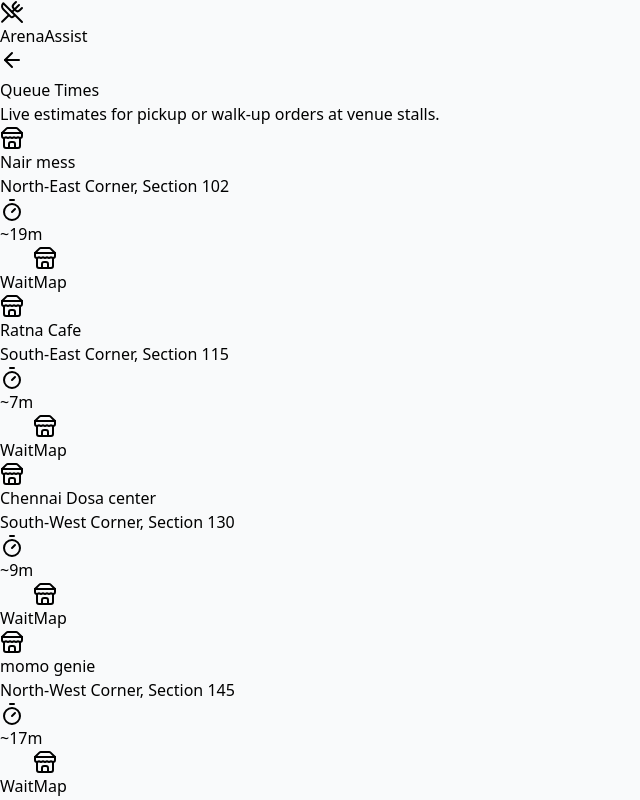
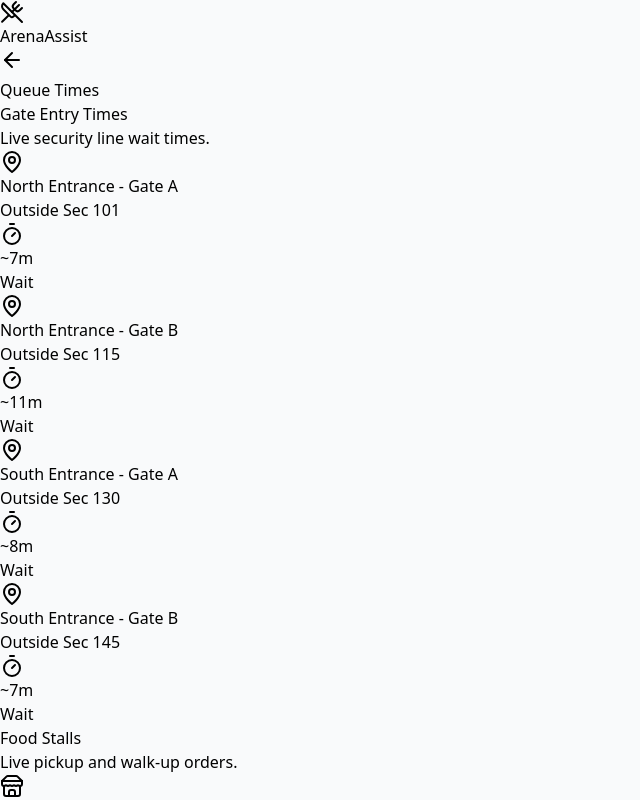
Before and after one commit to koushikc05/Arena_Assist, a React (Vite) app: page /queue in a window 1280 px wide. Shown: the top 800 px of the page, without its empty margins (0-640 px from the left). Built offline with nearby package versions, Linux system fonts and the light colour scheme; no server answers.

Commit message:
feat: split stadium entrances into dual gates and add wait times to queue page

```diff
--- a/src/components/ArenaMapSVG.jsx
+++ b/src/components/ArenaMapSVG.jsx
@@ -68,8 +68,11 @@ const ArenaMapSVG = ({ activeStallId, userSeat }) => {
             fill="none" stroke="#cbd5e1" strokeWidth="80" opacity="0.5"/>
 
       {/* Exits & Restrooms - Subtle Markers */}
-      <text x="400" y="40" textAnchor="middle" fill="#cbd5e1" fontSize="12" fontWeight="bold" tracking="widest">NORTH ENTRANCE</text>
-      <text x="400" y="570" textAnchor="middle" fill="#cbd5e1" fontSize="12" fontWeight="bold" tracking="widest">SOUTH ENTRANCE</text>
+      <text x="250" y="40" textAnchor="middle" fill="#cbd5e1" fontSize="12" fontWeight="bold" tracking="widest">NORTH ENTRANCE - GATE A</text>
+      <text x="550" y="40" textAnchor="middle" fill="#cbd5e1" fontSize="12" fontWeight="bold" tracking="widest">NORTH ENTRANCE - GATE B</text>
+
+      <text x="250" y="570" textAnchor="middle" fill="#cbd5e1" fontSize="12" fontWeight="bold" tracking="widest">SOUTH ENTRANCE - GATE A</text>
+      <text x="550" y="570" textAnchor="middle" fill="#cbd5e1" fontSize="12" fontWeight="bold" tracking="widest">SOUTH ENTRANCE - GATE B</text>
 
       {/* Stall Markers */}
       {Object.entries(STALL_COORDS).map(([id, coords]) => {
--- a/src/pages/Queue.jsx
+++ b/src/pages/Queue.jsx
@@ -3,15 +3,22 @@
  */
 import React from 'react';
 import { useNavigate } from 'react-router-dom';
-import { ArrowLeft, Timer, Store } from 'lucide-react';
+import { ArrowLeft, Timer, Store, MapPin } from 'lucide-react';
 import stallsData from '../data/stalls.json';
+
+const gatesData = [
+  { id: 'gate_n_a', name: 'North Entrance - Gate A', location: 'Outside Sec 101' },
+  { id: 'gate_n_b', name: 'North Entrance - Gate B', location: 'Outside Sec 115' },
+  { id: 'gate_s_a', name: 'South Entrance - Gate A', location: 'Outside Sec 130' },
+  { id: 'gate_s_b', name: 'South Entrance - Gate B', location: 'Outside Sec 145' },
+];
 
 const Queue = () => {
   const navigate = useNavigate();
 
   return (
-    <main className="flex-1 bg-white animate-in slide-in-from-right-4 fade-in duration-300 pb-10">
-      <header className="px-6 py-4 flex items-center gap-4 bg-white border-b border-gray-100 shadow-sm relative z-10">
+    <main className="flex-1 bg-white animate-in slide-in-from-right-4 fade-in duration-300 pb-10 overflow-auto">
+      <header className="px-6 py-4 flex items-center gap-4 bg-white border-b border-gray-100 shadow-sm relative z-10 sticky top-0">
         <button
           onClick={() => navigate('/home')}
           className="p-2 -ml-2 rounded-full hover:bg-gray-100 transition min-h-[44px] min-w-[44px] flex items-center justify-center"
@@ -22,7 +29,35 @@ const Queue = () => {
       </header>
 
       <section className="p-4">
-        <p className="text-gray-500 mb-6 font-medium leading-relaxed">Live estimates for pickup or walk-up orders at venue stalls.</p>
+        <h2 className="text-lg font-black text-gray-900 mb-2">Gate Entry Times</h2>
+        <p className="text-gray-500 mb-4 font-medium leading-relaxed text-sm">Live security line wait times.</p>
+
+        <ul className="flex flex-col gap-3 mb-8">
+          {gatesData.map(gate => (
+            <li key={gate.id} className="bg-white border border-gray-100 shadow-sm hover:shadow-md transition-shadow rounded-3xl p-4 flex items-center justify-between group">
+              <div className="flex gap-3 items-center">
+                <div className="bg-blue-50 p-3 rounded-2xl group-hover:bg-blue-100 transition-colors">
+                  <MapPin className="w-5 h-5 text-blue-600" />
+                </div>
+                <div className="flex flex-col">
+                  <h3 className="font-bold text-gray-900 leading-tight mb-0.5">{gate.name}</h3>
+                  <p className="text-xs font-bold text-gray-400 uppercase tracking-wider">{gate.location}</p>
+                </div>
+              </div>
+
+                <div className="flex flex-col items-end pl-2">
+                  <div className="flex items-center gap-1 text-blue-600 bg-blue-50 px-2.5 py-1.5 rounded-lg mb-0.5 border border-blue-100">
+                     <Timer className="w-4 h-4" />
+                     <span className="font-black text-sm tracking-tight">~{Math.floor(Math.random() * 10) + 2}m</span>
+                  </div>
+                  <span className="text-[9px] uppercase font-black tracking-widest text-gray-400">Wait</span>
+                </div>
+            </li>
+          ))}
+        </ul>
+
+        <h2 className="text-lg font-black text-gray-900 mb-2">Food Stalls</h2>
+        <p className="text-gray-500 mb-4 font-medium leading-relaxed text-sm">Live pickup and walk-up orders.</p>
 
         <ul className="flex flex-col gap-3">
           {stallsData.map(stall => (
```
